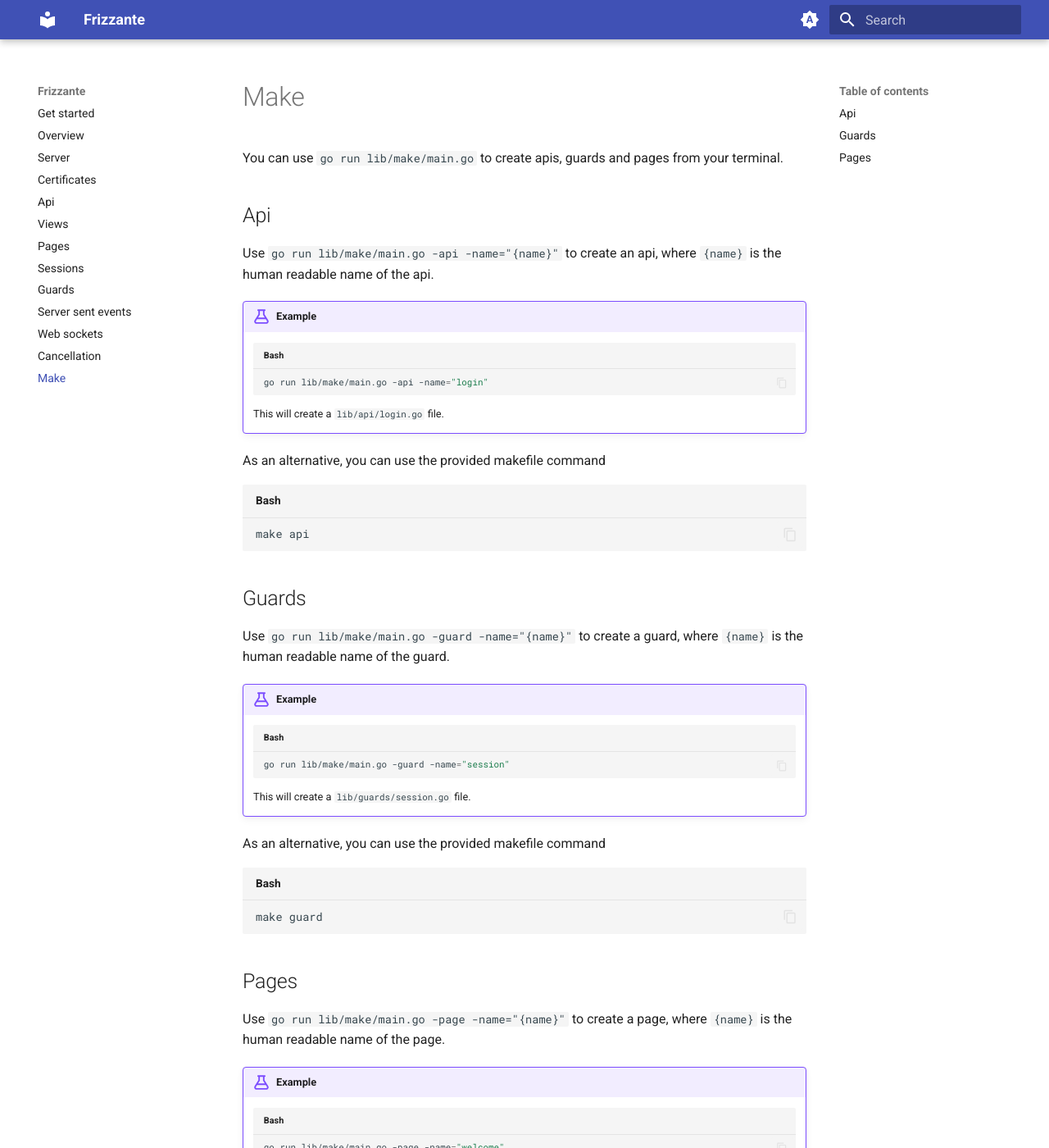
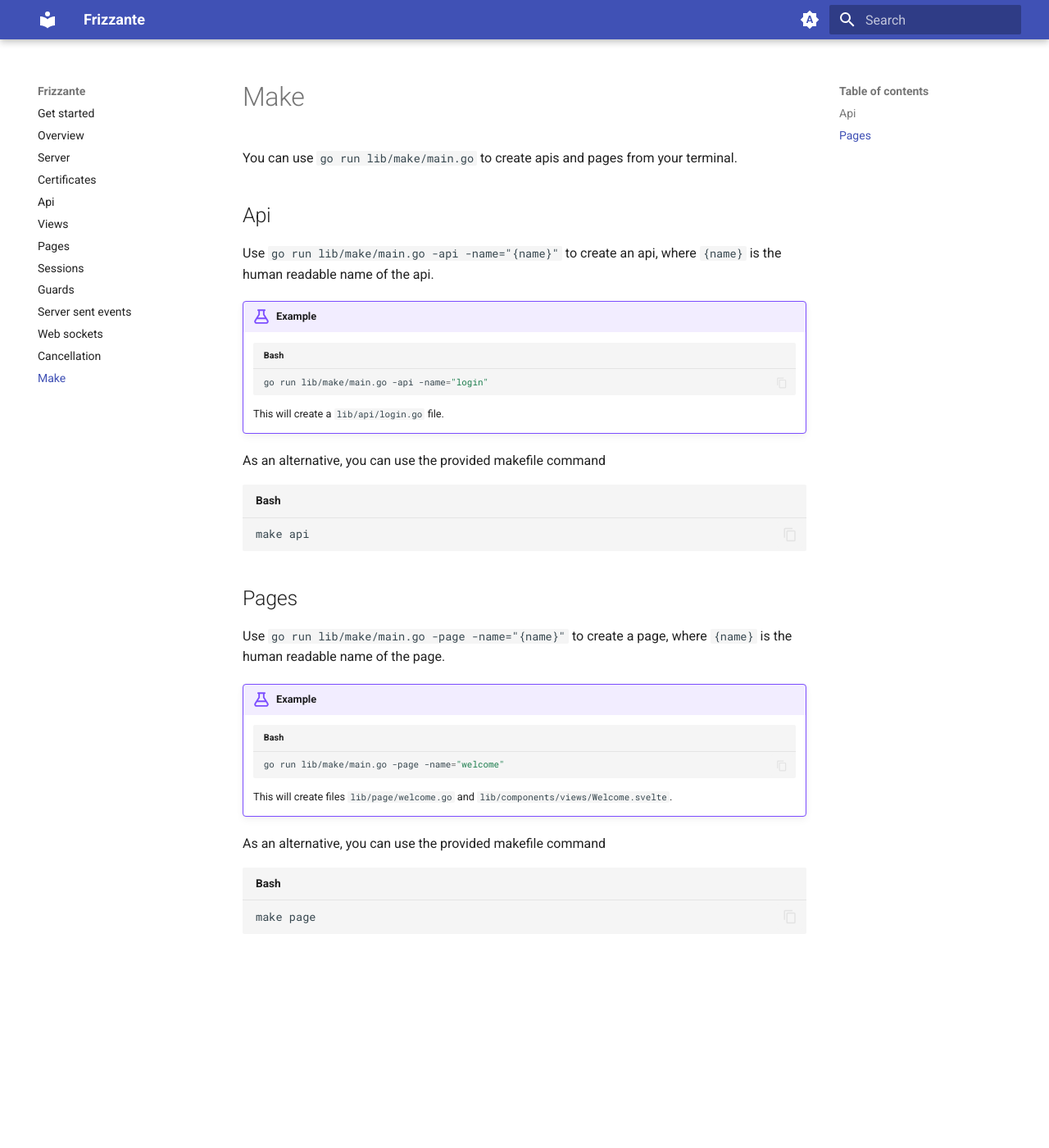
Before and after one commit to razshare/frizzante-docs, an MkDocs documentation site: the page built from docs/make.md, in a window 1280 px wide and 1400 px high. Shown: the whole window at 82% size. Built offline with MkDocs 1.6.1 and Material for MkDocs 9.7.7, drawn with Linux system fonts in a browser that asks for light colours.

````diff
--- a/docs/make.md
+++ b/docs/make.md
@@ -1,4 +1,4 @@
-You can use `go run lib/make/main.go` to create apis, guards and pages from your terminal.
+You can use `go run lib/make/main.go` to create apis and pages from your terminal.
 
 ## Api
 
@@ -16,22 +16,6 @@
 make api
 ```
 
-## Guards
-
-Use `go run lib/make/main.go -guard -name="{name}"` to create a guard, where `{name}` is the human readable name of the guard.
-
-!!! example
-    ```sh
-    go run lib/make/main.go -guard -name="session"
-    ```
-    This will create a `lib/guards/session.go` file.
-
-As an alternative, you can use the provided makefile command
-
-```sh
-make guard
-```
-
 ## Pages
 
 Use `go run lib/make/main.go -page -name="{name}"` to create a page, where `{name}` is the human readable name of the page.
````
